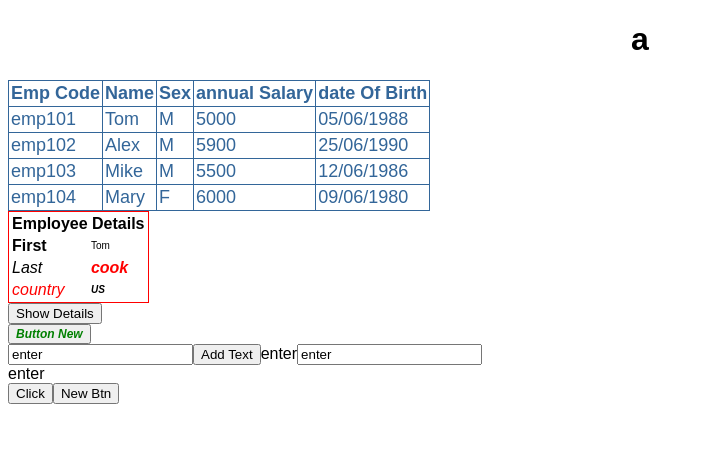
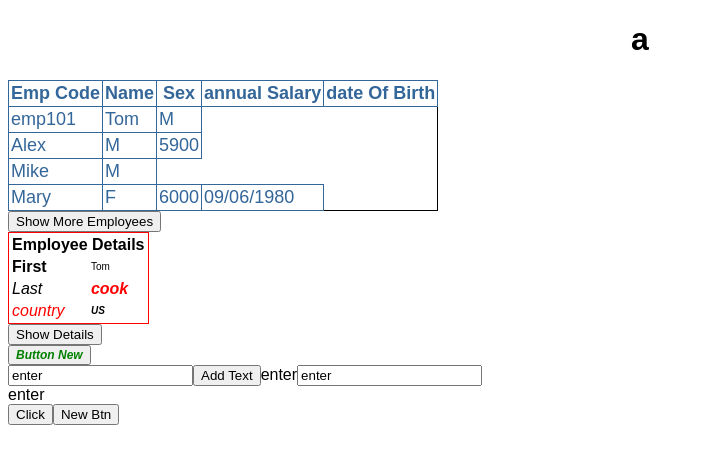
Before and after one commit to anandSant24/codesandbox-angular6, an Angular app: page / in a window 1280 px wide. Shown: the top 464 px of the page, without its empty margins (0-704 px from the left). Built offline with nearby package versions, Linux system fonts and the light colour scheme.

Commit message:
17 trackBy, ngFor
trackBy, ngFor, first, last, odd, event

```diff
--- a/src/app/employee/employeeLIst.component.html
+++ b/src/app/employee/employeeLIst.component.html
@@ -10,13 +10,16 @@
       </tr>
     </thead>
     <tbody>
-      <tr *ngFor="let employee of employees">
-        <td>{{employee.empCode}}</td>
+      <tr
+        *ngFor="let employee of employees; trackBy:trackByEmp; let even = even;let odd=odd; let first=first; let last=last"
+      >
+        <td *ngIf="first">{{employee.empCode}}</td>
         <td>{{employee.name}}</td>
         <td>{{employee.gender}}</td>
-        <td>{{employee.annualSalary}}</td>
-        <td>{{employee.dateOfBirth}}</td>
+        <td *ngIf="odd">{{employee.annualSalary}}</td>
+        <td *ngIf="last">{{employee.dateOfBirth}}</td>
       </tr>
     </tbody>
   </table>
+  <button (click)="getMoreEmployees()">Show More Employees</button>
 </div>
--- a/src/app/employee/employeeLIst.component.ts
+++ b/src/app/employee/employeeLIst.component.ts
@@ -36,4 +36,46 @@ export class EmployeeLIstComponent {
       dateOfBirth: "09/06/1980"
     }
   ];
+  getMoreEmployees(): void {
+    this.employees = [
+      {
+        empCode: "emp101",
+        name: "Tom",
+        gender: "M",
+        annualSalary: "5000",
+        dateOfBirth: "05/06/1988"
+      },
+      {
+        empCode: "emp102",
+        name: "Alex",
+        gender: "M",
+        annualSalary: "5900",
+        dateOfBirth: "25/06/1990"
+      },
+      {
+        empCode: "emp103",
+        name: "Mike",
+        gender: "M",
+        annualSalary: "5500",
+        dateOfBirth: "12/06/1986"
+      },
+      {
+        empCode: "emp104",
+        name: "Mary",
+        gender: "F",
+        annualSalary: "6000",
+        dateOfBirth: "09/06/1980"
+      },
+      {
+        empCode: "emp105",
+        name: "Suzaine",
+        gender: "F",
+        annualSalary: "6900",
+        dateOfBirth: "01/06/1984"
+      }
+    ];
+  }
+  trackByEmp(index: number, employee: any): string {
+    return employee.empCode;
+  }
 }
```
